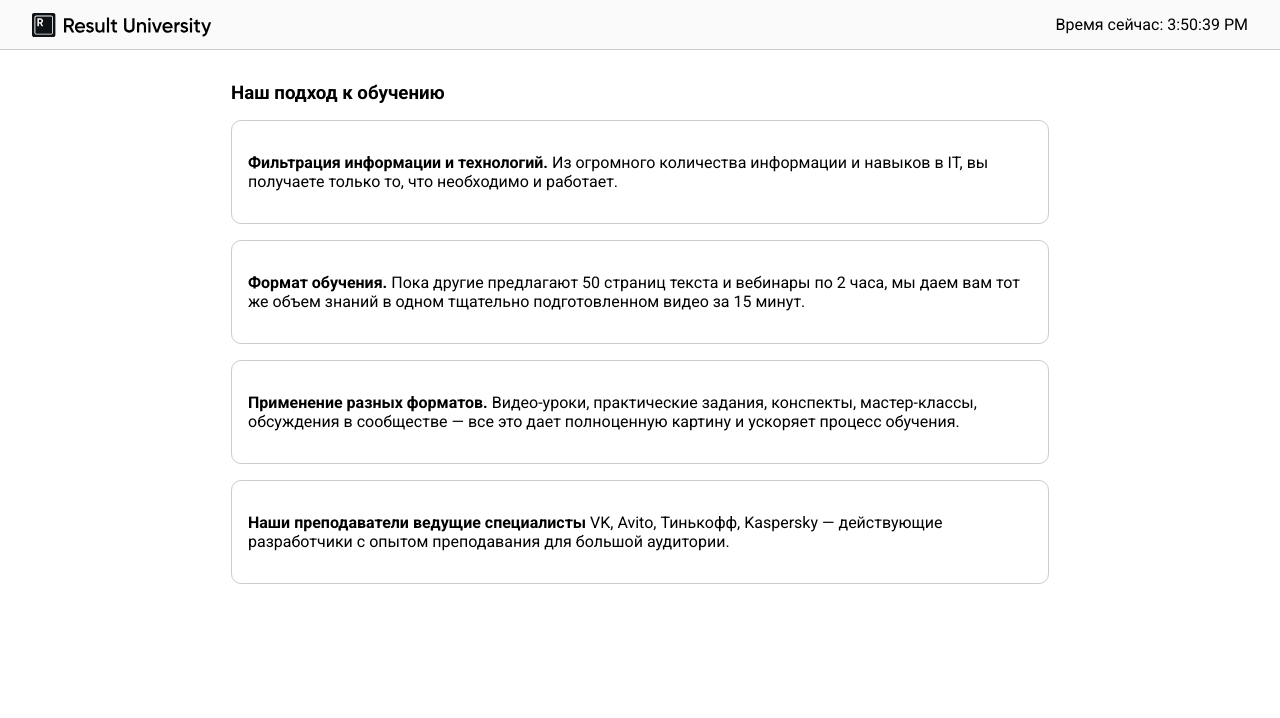
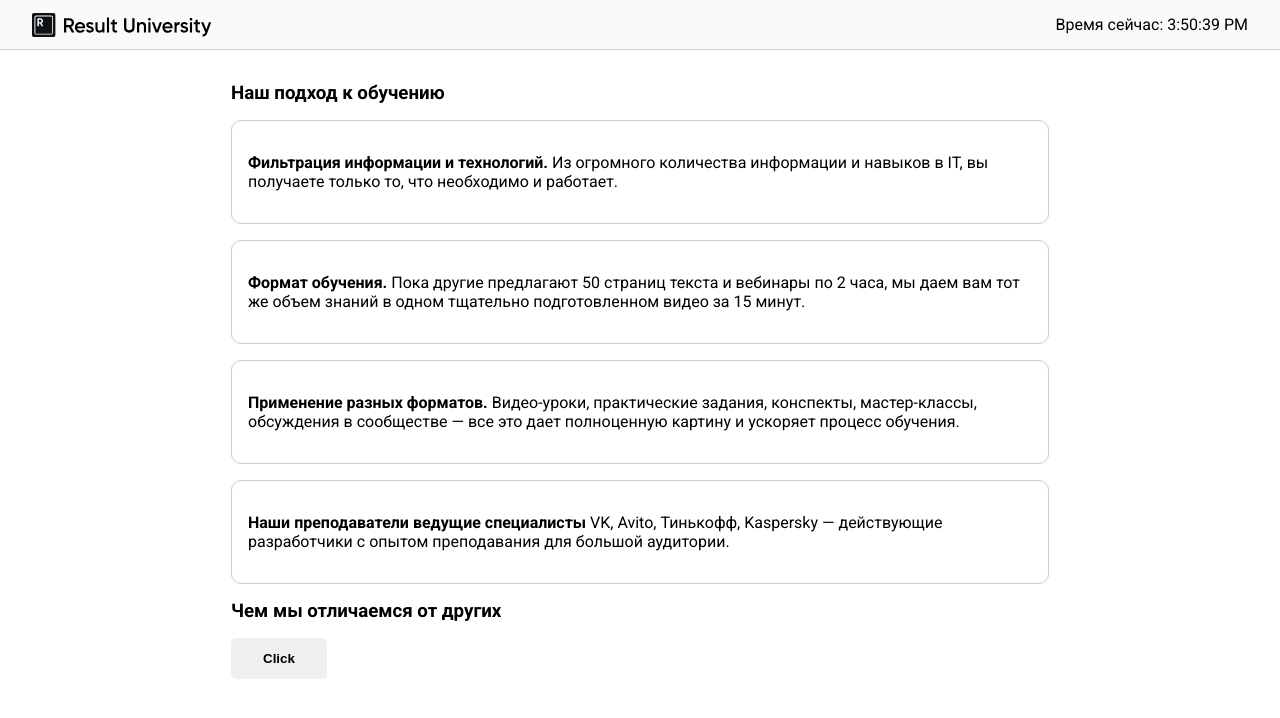
Before and after one commit to AlexseM89/React_Minin, a React (Vite) app in the folder React_Minin/: page / in a window 1280 px wide. Shown: the top 718 px of the page. Built offline with nearby package versions, Linux system fonts and the light colour scheme.

Commit message:
Архитектура приложения, добавили файлы js css в отдельную папку

```diff
--- a/React_Minin/src/App.jsx
+++ b/React_Minin/src/App.jsx
@@ -1,7 +1,7 @@
 import Header from "./components/Header"
 import {ways} from './data'
 import WayToTeach from "./components/WayToTeach"
-
+import Button from "./components/Button/Buttom"
 
 function App() {
 
@@ -16,13 +16,12 @@
             <WayToTeach {...ways[1]}/>
             <WayToTeach {...ways[2]}/>
             <WayToTeach {...ways[3]}/>
-              {/* <li>
-                <p>
-                  <strong>Формат обучения.</strong> Пока другие предлогают 50 страниц текста и вебинары по 2 часа, мы даем вам тот же объем знаний в одном тщательно подготовленном видео за 15 минут.
-                </p>
-              </li> */}
             </ul>
            </section>
+          <section>
+            <h3>Чем мы отличаемся от других</h3>
+          <Button></Button>
+          </section>
         </main>
       </div>
   )
--- /dev/null
+++ b/React_Minin/src/components/Button/Buttom.css
@@ -0,0 +1,16 @@
+.button {
+    padding: 0.8rem 2rem;
+    border: none;
+    border-radius: 5px;
+    cursor: pointer;
+    transition: all 0.3s;
+    font-weight: bold;
+    margin-right: 1rem;
+}
+.button:hover {
+    opacity: 0.8;
+}
+.button:active {
+    background: #3e6ae1;
+    color: #fff;
+}
--- /dev/null
+++ b/React_Minin/src/components/Button/Buttom.jsx
@@ -0,0 +1,5 @@
+import "./Buttom.css"
+
+export default function Button(){
+    return <button className="button">Click</button>
+    }
```
